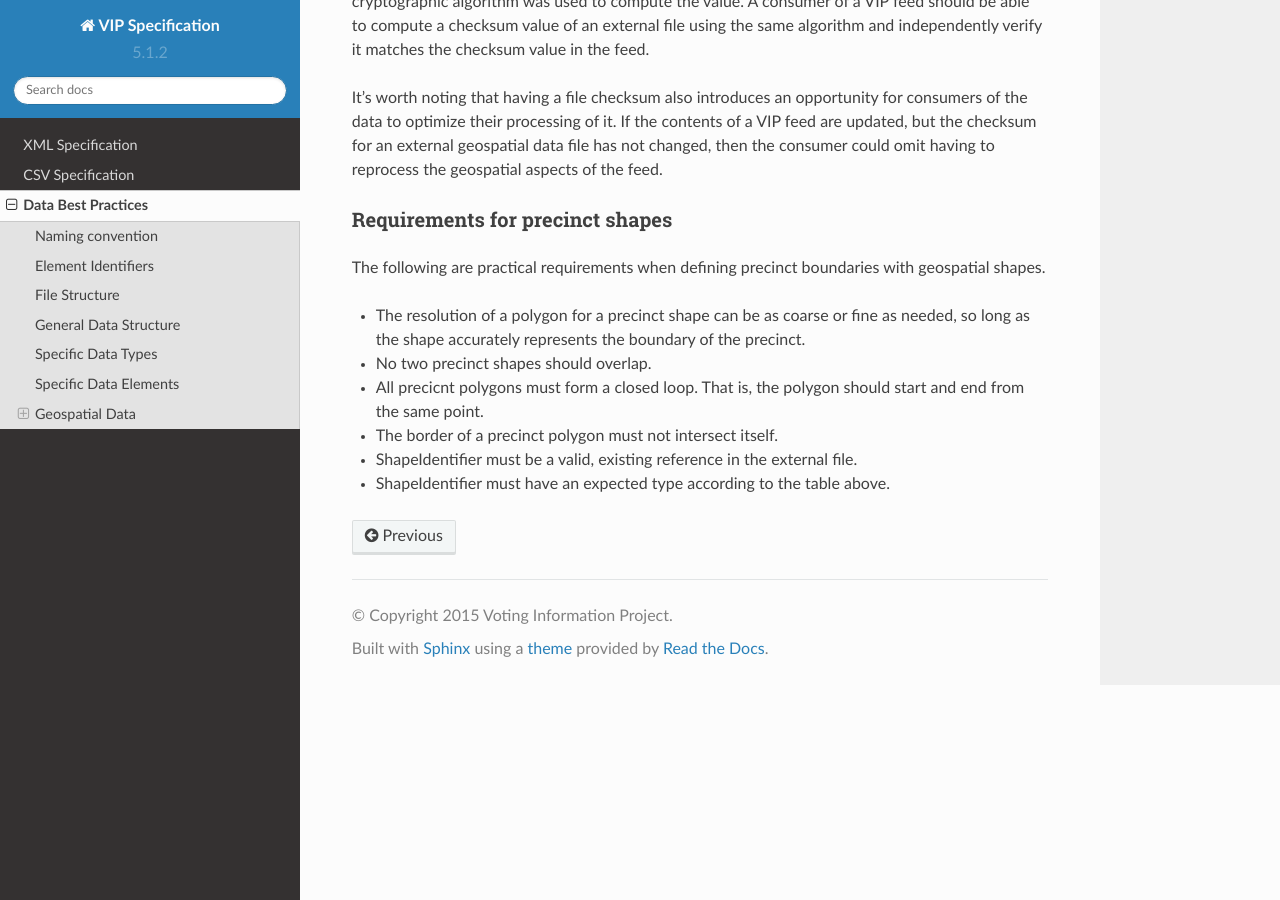
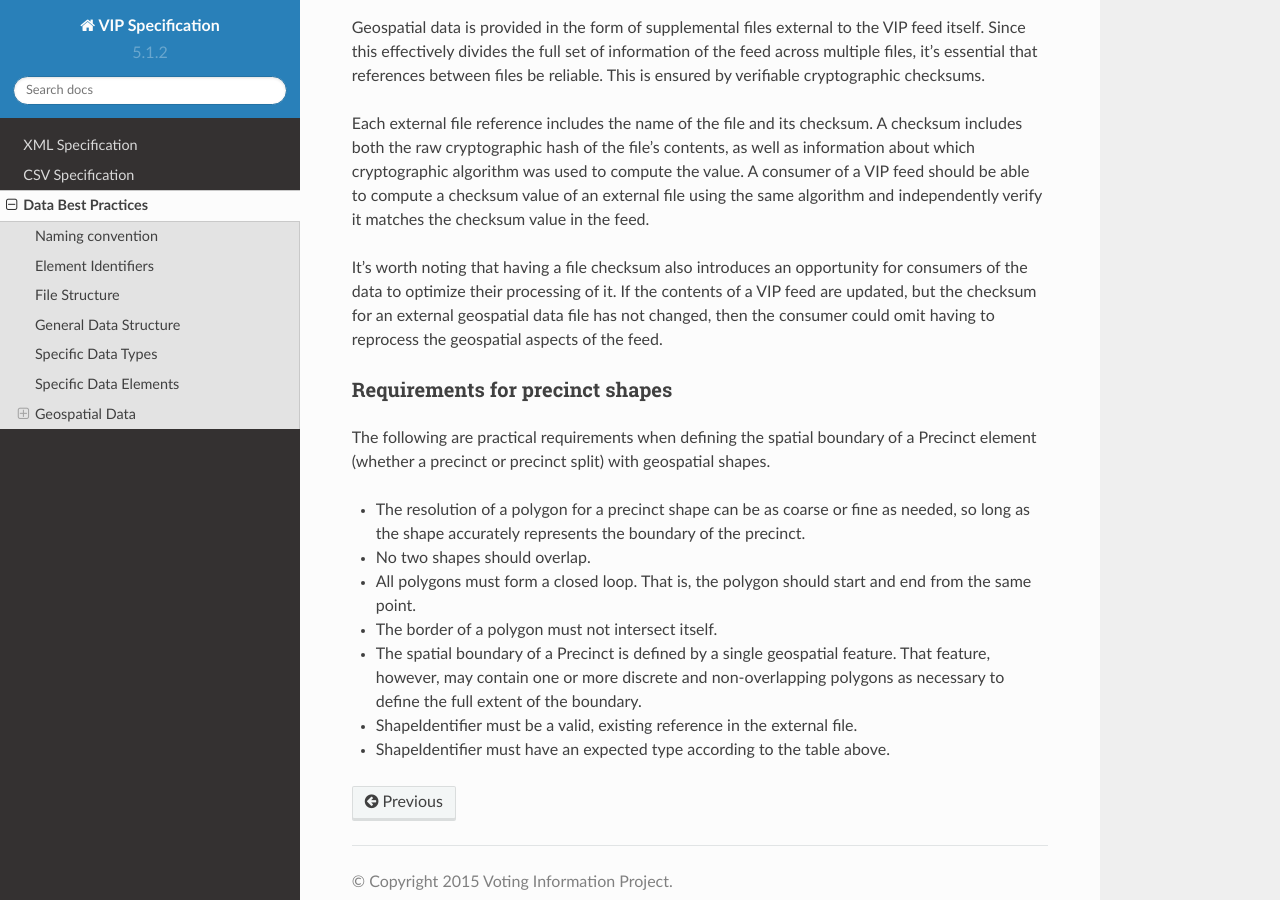
Before and after one commit to votinginfoproject/vip-specification, a Sphinx documentation site: the page built from docs/data_best_practices.rst, in a window 1280 px wide and 900 px high, scrolled down 6525 px. Built offline with Sphinx 7.4.7 and the Read the Docs theme 2.0.0, drawn with Linux system fonts in a browser that asks for light colours; some of the changed text lies outside the part shown.

Commit message:
Updates geospatial data best practices doc based on feedback

```diff
--- a/docs/data_best_practices.rst
+++ b/docs/data_best_practices.rst
@@ -202,6 +202,16 @@
 the boundary of voter precincts. In places where voter precinct shapes
 are available, this capability is intended to be straightforward and
 lightweight to integrate with existing GIS tooling.
+
+Geodetic Datum
+~~~~~~~~~~~~~~
+
+VIP exclusively uses the 84 revision of the World Geodetic System (WGS
+84) as the geodetic reference system by which geospatial coordinates
+are defined. This applies to geospatial coordinates provided within the
+VIP feed itself (e.g. PollingLocation.LatLng) as well as coordinates
+provides in an external geospatial file.
+
 
 Assigning Voters to Precincts
 ~~~~~~~~~~~~~~~~~~~~~~~~~~~~~
@@ -429,19 +439,25 @@
 Requirements for precinct shapes
 ~~~~~~~~~~~~~~~~~~~~~~~~~~~~~~~~
 
-The following are practical requirements when defining precinct
-boundaries with geospatial shapes.
+The following are practical requirements when defining the spatial
+boundary of a Precinct element (whether a precinct or precinct
+split) with geospatial shapes.
 
 -  The resolution of a polygon for a precinct shape can be as coarse or
    fine as needed, so long as the shape accurately represents the
    boundary of the precinct.
 
--  No two precinct shapes should overlap.
+-  No two shapes should overlap.
 
--  All precicnt polygons must form a closed loop. That is, the polygon
-   should start and end from the same point.
+-  All polygons must form a closed loop. That is, the polygon should
+   start and end from the same point.
 
--  The border of a precinct polygon must not intersect itself.
+-  The border of a polygon must not intersect itself.
+
+-  The spatial boundary of a Precinct is defined by a single geospatial
+   feature. That feature, however, may contain one or more discrete
+   and non-overlapping polygons as necessary to define the full extent of
+   the boundary.
 
 -  ShapeIdentifier must be a valid, existing reference in the external
    file.
```
